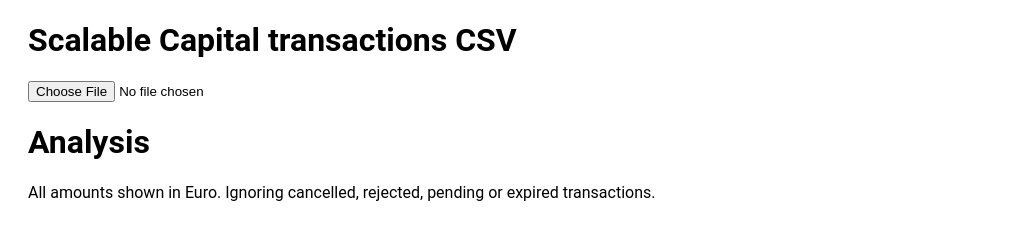
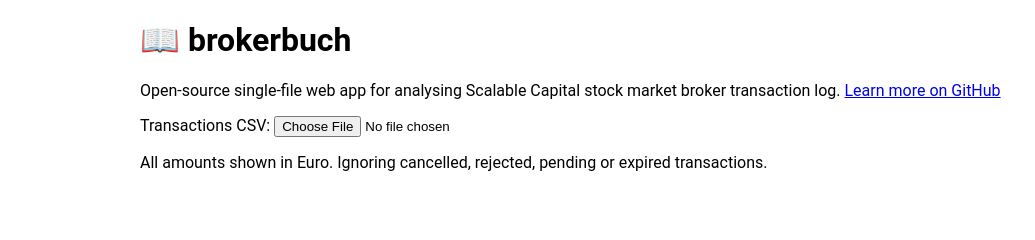
Before and after one commit to kachurovskiy/brokerbuch, a website built with Vite: page index.html in a window 1280 px wide. Shown: the whole page, without its empty margins (0-1035 px from the left). Built offline with nearby package versions, Linux system fonts and the light colour scheme.

Commit message:
Style improvements

```diff
--- a/index.html
+++ b/index.html
@@ -8,9 +8,14 @@
 </head>
 
 <body>
-  <h1>Scalable Capital transactions CSV</h1>
-  <input type="file" id="transactionInput" accept=".csv"/>
-  <h1>Analysis</h1>
+  <h1>📖 brokerbuch</h1>
+  <p>
+    Open-source single-file web app for analysing Scalable Capital stock market broker transaction log.
+    <a href="https://github.com/kachurovskiy/brokerbuch/">Learn more on GitHub</a>
+  </p>
+  <p>
+    Transactions CSV: <input type="file" id="transactionInput" accept=".csv"/>
+  </p>
   <p>All amounts shown in Euro. Ignoring cancelled, rejected, pending or expired transactions.</p>
   <div id="transactionOutput"></div>
   <script type="module" src="/src/main.ts"></script>
--- a/src/style.css
+++ b/src/style.css
@@ -1,6 +1,13 @@
+html {
+  padding: 0;
+  margin: 0;
+}
+
 body {
   font-family: Roboto;
   padding: 0 20px;
+  max-width: 1000px;
+  margin: 0 auto;
 }
 
 table {
```
Also changed, not shown: docs/index.html (+9 -4 lines).
